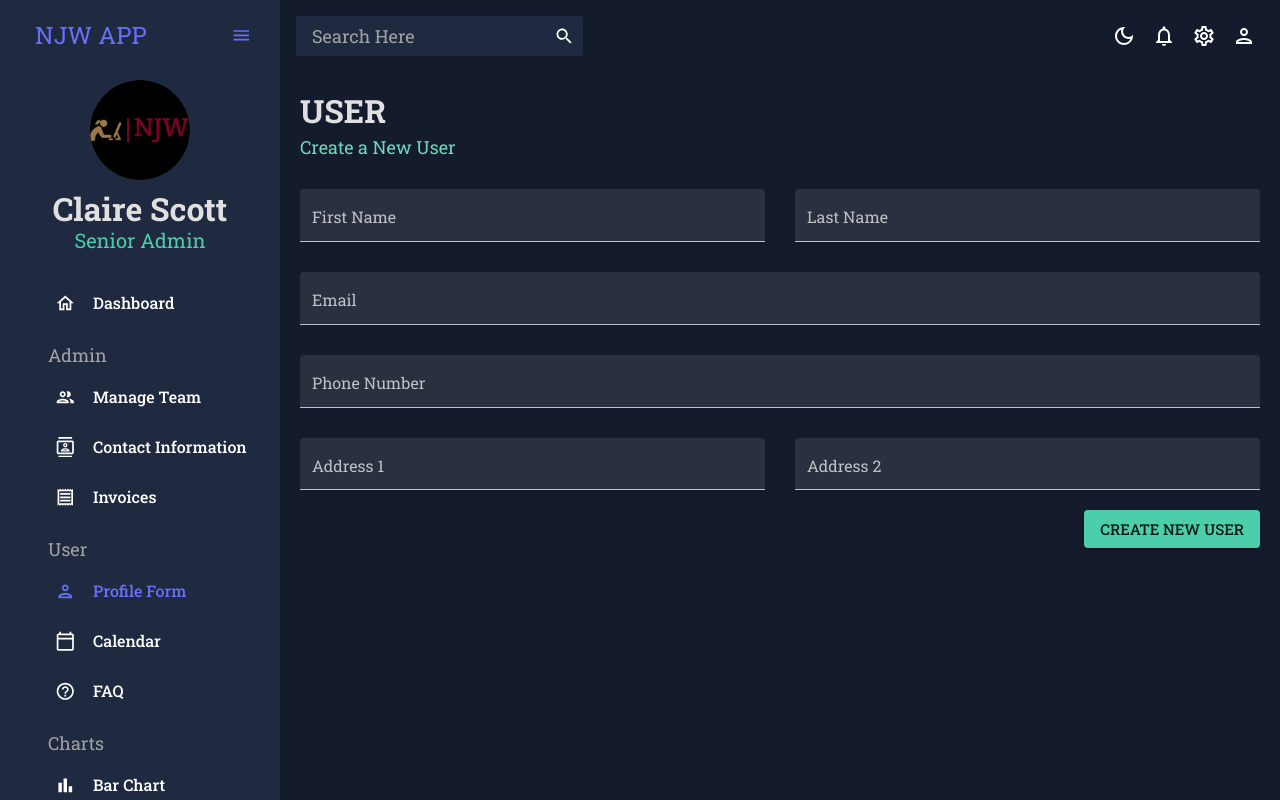
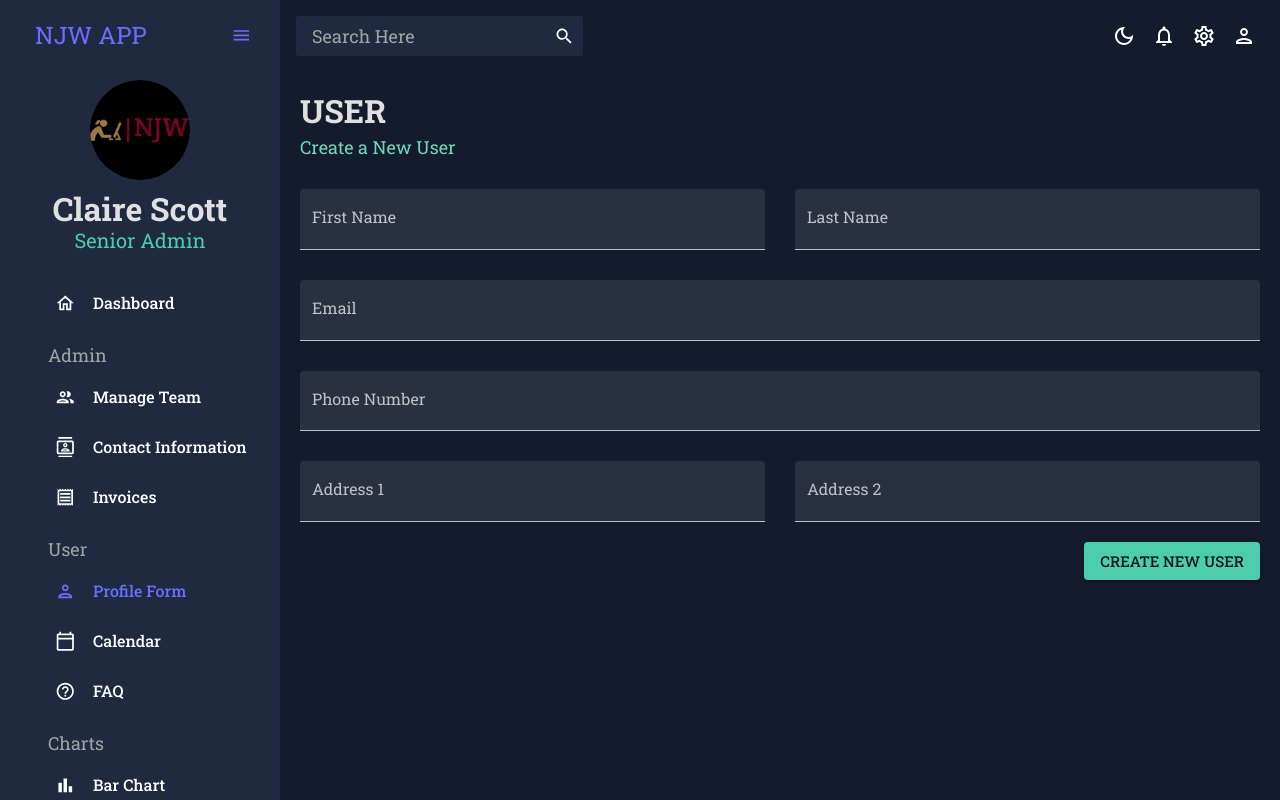
Before and after one commit to NatashaJWangui/React-Admin-Dashboard, a React (Create React App) app: page /Form in a window 1280 px wide. Shown: the top 800 px of the page. Built offline with nearby package versions, Linux system fonts and the light colour scheme.

Commit message:
Form Layput fix
Fixed the form layout

```diff
--- a/package.json
+++ b/package.json
@@ -22,8 +22,6 @@
     "react": "^18.3.1",
     "react-dom": "^18.3.1",
     "react-pro-sidebar": "^1.1.0",
-    "react-resizable": "^3.0.5",
-    "react-resizable-panels": "^2.1.7",
     "react-router-dom": "^7.1.5",
     "react-scripts": "^5.0.1",
     "yup": "^1.6.1"
--- a/src/components/Form.jsx
+++ b/src/components/Form.jsx
@@ -28,14 +28,15 @@ function Form() {
     address2: yup.string().required("required"),
   });
   //Handle Form Submission
-  const handleFormSubmit = (values) => {
-    console.log(values)
+  const handleFormSubmit = (values, {resetForm}) => {
+    console.log(values);
+    resetForm(); // Reset form to initial values
   }
   return (
     <Box m="20px">
       <Header title="USER" subtitle="Create a New User"/>
       <Formik onSubmit={handleFormSubmit} initialValues={initialValues} validationSchema={userSchema}>
-        {({values, errors, touched, handleBlur, handleChange, handleSubmit}) => (
+        {({values, errors, touched, handleBlur, handleChange, handleSubmit, resetForm}) => (
           <form onSubmit={handleSubmit}>
             <Box display="grid" gap="30px" gridTemplateColumns="repeat(4, minmax(0, 1fr))" sx={{
               "& > div": {gridColumn: isNonMobile ? undefined : "span 4"},
@@ -53,7 +54,7 @@ function Form() {
                 error={!!touched.firstName && !!errors.firstName}
                 helperText={touched.firstName && errors.firstName}
                 sx={{ gridColumn:"span 2"}}
-                slotProps={{ inputLabel: { style: {fontSize: "1.0rem" } } }}// Adjust label size
+                slotProps={{ inputLabel: { style:{fontSize: "1.0rem"}},input: { style: { fontSize: "1.2rem" } } }}
               />
               <TextField
                 fullWidth
@@ -67,7 +68,7 @@ function Form() {
                 error={!!touched.lastName && !!errors.lastName}
                 helperText={touched.lastName && errors.lastName}
                 sx={{ gridColumn:"span 2"}}
-                slotProps={{ inputLabel: { style: {fontSize: "1.0rem" } } }}// Adjust label size
+                slotProps={{ inputLabel: { style:{fontSize: "1.0rem"}},input: { style: { fontSize: "1.2rem" } } }}// Adjust label size
               />
               <TextField
                 fullWidth
@@ -81,7 +82,7 @@ function Form() {
                 error={!!touched.email && !!errors.email}
                 helperText={touched.email && errors.email}
                 sx={{ gridColumn:"span 4"}}
-                slotProps={{ inputLabel: { style: {fontSize: "1.0rem" } } }}// Adjust label size
+                slotProps={{ inputLabel: { style:{fontSize: "1.0rem"}},input: { style: { fontSize: "1.2rem" } } }}
               />
               <TextField
                 fullWidth
@@ -95,7 +96,7 @@ function Form() {
                 error={!!touched.contact && !!errors.contact}
                 helperText={touched.contact && errors.contact}
                 sx={{ gridColumn:"span 4"}}
-                slotProps={{ inputLabel: { style: {fontSize: "1.0rem" } } }}// Adjust label size
+                slotProps={{ inputLabel: { style:{fontSize: "1.0rem"}},input: { style: { fontSize: "1.2rem" } } }}
               />
               <TextField
                 fullWidth
@@ -109,7 +110,7 @@ function Form() {
                 error={!!touched.address1 && !!errors.address1}
                 helperText={touched.address1 && errors.address1}
                 sx={{ gridColumn:"span 2"}}
-                slotProps={{ inputLabel: { style: {fontSize: "1.0rem" } } }}// Adjust label size
+                slotProps={{ inputLabel: { style:{fontSize: "1.0rem"}},input: { style: { fontSize: "1.2rem" } } }}
               />
               <TextField
                 fullWidth
@@ -123,7 +124,7 @@ function Form() {
                 error={!!touched.address2 && !!errors.address2}
                 helperText={touched.address2 && errors.address2}
                 sx={{ gridColumn:"span 2"}}
-                slotProps={{ inputLabel: { style: {fontSize: "1.0rem" } } }}// Adjust label size
+                slotProps={{ inputLabel: { style:{fontSize: "1.0rem"}},input: { style: { fontSize: "1.2rem" } } }}
               />
             </Box>
             <Box display="flex" justifyContent="end" mt="20px">
```
Also changed, not shown: 1 other file (tests, documents, lock files or other folders).
